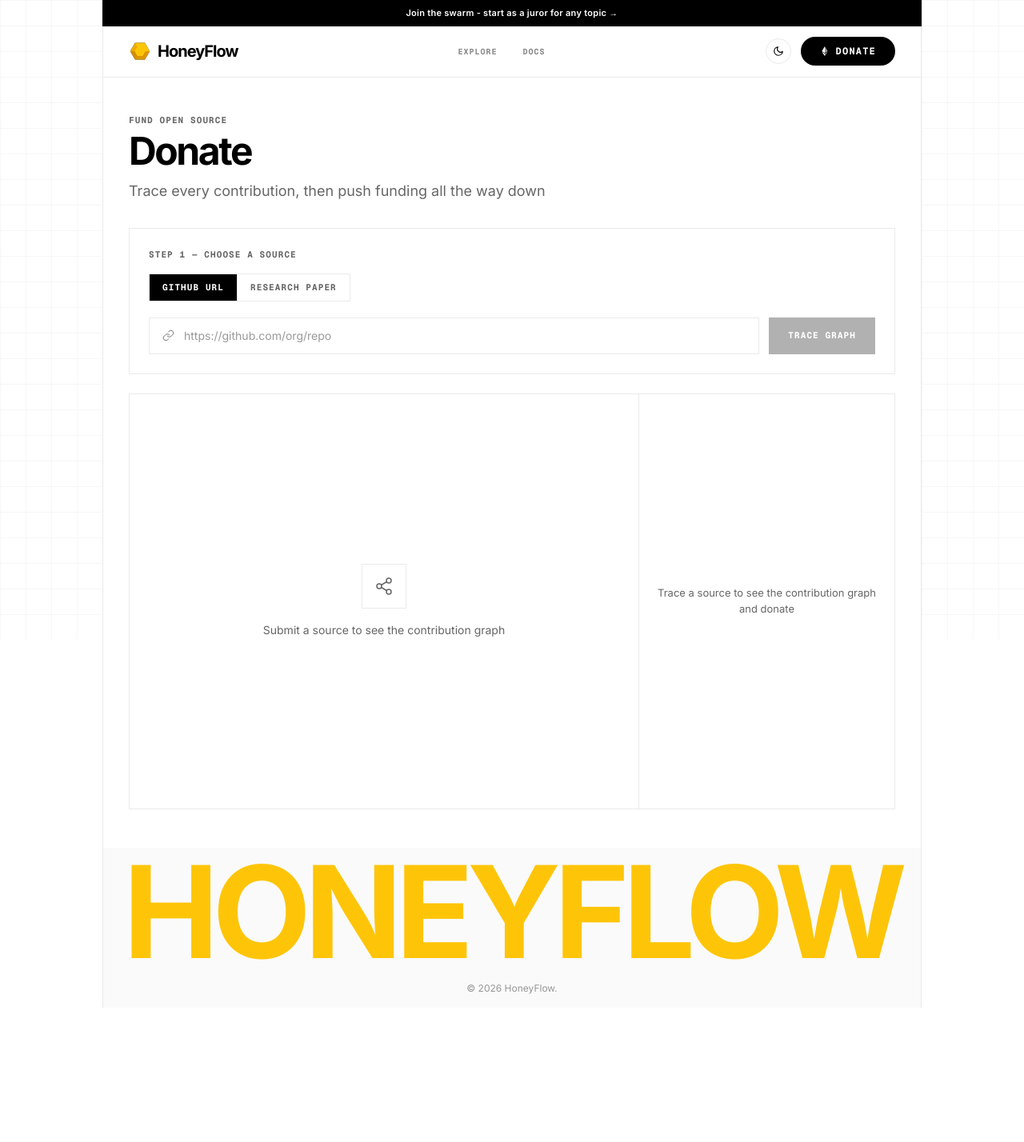
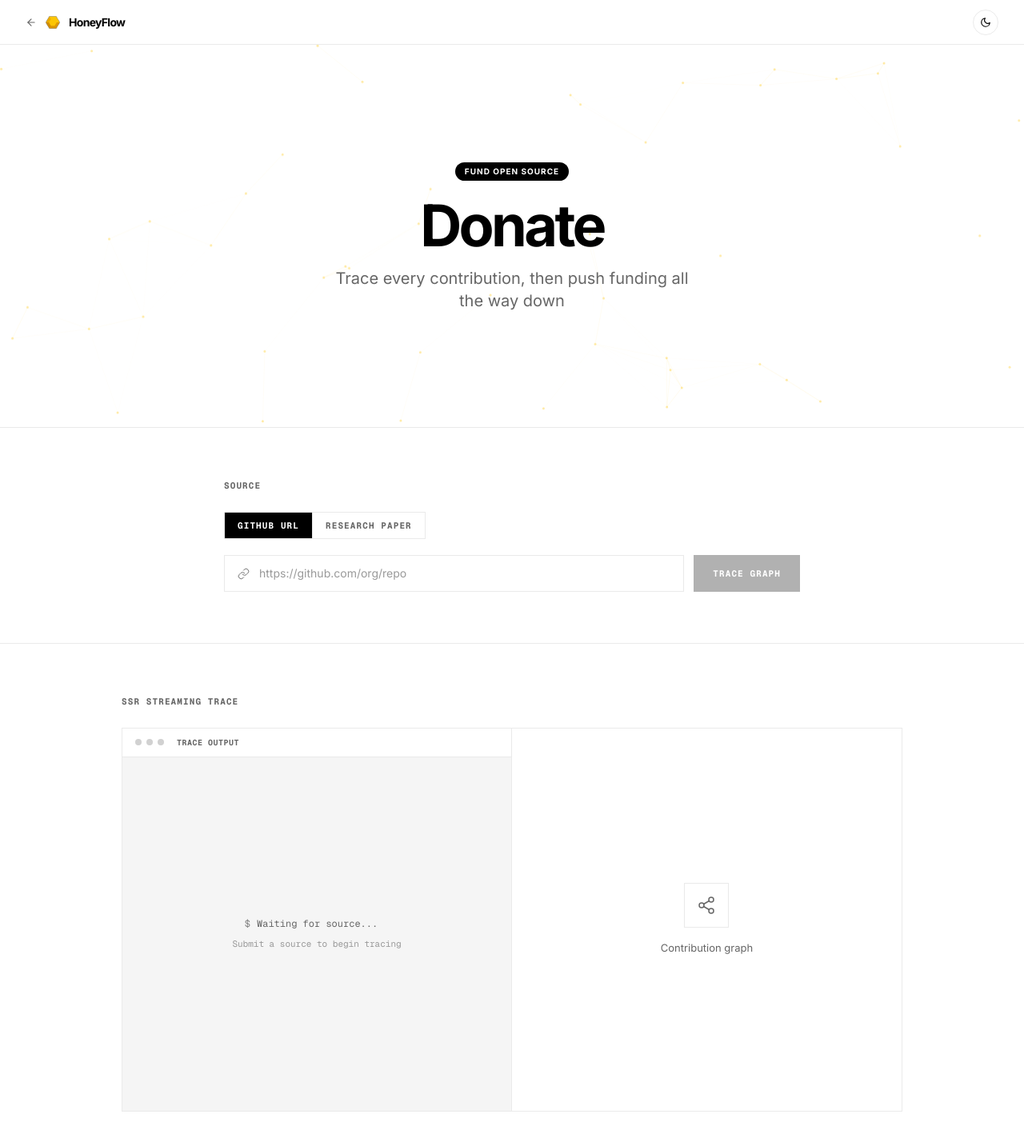
Before and after one commit to rayedchow/honeyflow, a Next.js app in the folder frontend/: page /submit in a window 1280 px wide. Shown: the top 1428 px of the page at 80% size. Before the commit the page ends 1260 px from the top, so only its background shows below. Built offline with nearby package versions, Linux system fonts and the light colour scheme.

Commit message:
fixed black frontend

```diff
--- a/frontend/app/submit/SubmitClient.tsx
+++ b/frontend/app/submit/SubmitClient.tsx
@@ -1,7 +1,10 @@
 "use client";
 
 import { useState, useRef, useCallback, useEffect } from "react";
+import Link from "next/link";
+import Image from "next/image";
 import EthIcon from "@/components/agentbase/EthIcon";
+import DarkModeToggle from "@/components/agentbase/DarkModeToggle";
 
 // ── Types ────────────────────────────────────────────────────────────────────
 
@@ -127,6 +130,110 @@ const PHASE_LABELS: Record<Phase, string> = {
   complete: "Analysis complete",
 };
 
+// ── Network Canvas ───────────────────────────────────────────────────────────
+
+interface Particle {
+  x: number;
+  y: number;
+  vx: number;
+  vy: number;
+}
+
+function NetworkCanvas() {
+  const canvasRef = useRef<HTMLCanvasElement>(null);
+  const animRef = useRef<number>(0);
+  const particlesRef = useRef<Particle[]>([]);
+
+  useEffect(() => {
+    const canvas = canvasRef.current;
+    if (!canvas) return;
+    const ctx = canvas.getContext("2d");
+    if (!ctx) return;
+
+    let w = 0;
+    let h = 0;
+
+    const resize = () => {
+      const dpr = window.devicePixelRatio || 1;
+      const rect = canvas.getBoundingClientRect();
+      w = rect.width;
+      h = rect.height;
+      canvas.width = w * dpr;
+      canvas.height = h * dpr;
+      ctx.setTransform(dpr, 0, 0, dpr, 0, 0);
+    };
+
+    const initParticles = () => {
+      const count = Math.min(80, Math.floor((w * h) / 12000));
+      particlesRef.current = Array.from({ length: count }, () => ({
+        x: Math.random() * w,
+        y: Math.random() * h,
+        vx: (Math.random() - 0.5) * 0.3,
+        vy: (Math.random() - 0.5) * 0.3,
+      }));
+    };
+
+    resize();
+    initParticles();
+
+    const handleResize = () => {
+      resize();
+      initParticles();
+    };
+    window.addEventListener("resize", handleResize);
+
+    const CONNECT_DIST = 150;
+
+    const animate = () => {
+      ctx.clearRect(0, 0, w, h);
+      const particles = particlesRef.current;
+
+      for (const p of particles) {
+        p.x += p.vx;
+        p.y += p.vy;
+        if (p.x < 0 || p.x > w) p.vx *= -1;
+        if (p.y < 0 || p.y > h) p.vy *= -1;
+      }
+
+      ctx.lineWidth = 0.5;
+      for (let i = 0; i < particles.length; i++) {
+        for (let j = i + 1; j < particles.length; j++) {
+          const dx = particles[i].x - particles[j].x;
+          const dy = particles[i].y - particles[j].y;
+          const distSq = dx * dx + dy * dy;
+          if (distSq < CONNECT_DIST * CONNECT_DIST) {
+            const dist = Math.sqrt(distSq);
+            const alpha = (1 - dist / CONNECT_DIST) * 0.18;
+            ctx.strokeStyle = `rgba(254, 197, 8, ${alpha})`;
+            ctx.beginPath();
+            ctx.moveTo(particles[i].x, particles[i].y);
+            ctx.lineTo(particles[j].x, particles[j].y);
+            ctx.stroke();
+          }
+        }
+      }
+
+      ctx.fillStyle = "rgba(254, 197, 8, 0.35)";
+      for (const p of particles) {
+        ctx.beginPath();
+        ctx.arc(p.x, p.y, 1.5, 0, Math.PI * 2);
+        ctx.fill();
+      }
+
+      animRef.current = requestAnimationFrame(animate);
+    };
+
+    animRef.current = requestAnimationFrame(animate);
+
+    return () => {
+      cancelAnimationFrame(animRef.current);
+      window.removeEventListener("resize", handleResize);
+    };
+  }, []);
+
+  return <canvas ref={canvasRef} className="absolute inset-0 w-full h-full" />;
+}
+
 // ── Contribution Graph ───────────────────────────────────────────────────────
 
 function ContributionGraph({
@@ -173,10 +280,7 @@ function ContributionGraph({
   const isEmpty = phase === "idle";
 
   return (
-    <div
-      className="relative w-full border border-agentbase-border bg-agentbase-card overflow-hidden"
-      style={{ height: 520 }}
-    >
+    <div className="relative w-full h-full border border-agentbase-border lg:border-l-0 bg-agentbase-card overflow-hidden">
       {isEmpty && (
         <div className="absolute inset-0 flex items-center justify-center">
           <div className="text-center">
@@ -186,8 +290,8 @@ function ContributionGraph({
                 <line x1="8.59" y1="13.51" x2="15.42" y2="17.49" /><line x1="15.41" y1="6.51" x2="8.59" y2="10.49" />
               </svg>
             </div>
-            <p className="text-agentbase-muted text-[14px]">
-              Submit a source to see the contribution graph
+            <p className="text-agentbase-muted text-[13px]">
+              Contribution graph
             </p>
           </div>
         </div>
@@ -195,7 +299,6 @@ function ContributionGraph({
 
       {!isEmpty && (
         <div ref={containerRef} className="absolute inset-4">
-          {/* SVG edges */}
           <svg ref={svgRef} className="absolute inset-0 w-full h-full pointer-events-none z-0">
             <defs>
               <filter id="edgeGlow">
@@ -234,12 +337,10 @@ function ContributionGraph({
             })}
           </svg>
 
-          {/* Nodes */}
           {DEMO_NODES.map((node) => {
             const isVisible = visibleNodes.has(node.id);
             const isSource = node.ring === 0;
             const isContributor = node.ring === 2;
-
             const size = isSource ? "w-16 h-16" : isContributor ? "w-11 h-11" : "w-13 h-13";
             const iconSize = isSource ? "w-6 h-6" : isContributor ? "w-3.5 h-3.5" : "w-4 h-4";
 
@@ -263,7 +364,6 @@ function ContributionGraph({
                     : "none",
                 }}
               >
-                {/* Label */}
                 <span
                   className="absolute -top-7 px-2 py-0.5 bg-agentbase-canvasBg border border-agentbase-border text-[9px] font-mono font-bold text-agentbase-muted whitespace-nowrap tracking-wide"
                   style={{
@@ -275,7 +375,6 @@ function ContributionGraph({
                   {node.label}
                 </span>
 
-                {/* Icon */}
                 <svg
                   viewBox="0 0 24 24"
                   fill="none"
@@ -299,7 +398,6 @@ function ContributionGraph({
         </div>
       )}
 
-      {/* Phase label */}
       {phase !== "idle" && phase !== "complete" && (
         <div className="absolute bottom-4 left-1/2 -translate-x-1/2 flex items-center gap-2 px-4 py-2 bg-agentbase-canvasBg border border-agentbase-border">
           <span className="w-1.5 h-1.5 rounded-full bg-agentbase-cyan animate-pulse" />
@@ -319,31 +417,83 @@ function ContributionGraph({
   );
 }
 
-// ── Processing Log ───────────────────────────────────────────────────────────
+// ── Streaming Log ────────────────────────────────────────────────────────────
 
-function ProcessingLog({ lines }: { lines: LogLine[] }) {
+function StreamingLog({ lines, phase }: { lines: LogLine[]; phase: Phase }) {
   const endRef = useRef<HTMLDivElement>(null);
 
   useEffect(() => {
     endRef.current?.scrollIntoView({ behavior: "smooth" });
   }, [lines.length]);
 
-  if (lines.length === 0) return null;
+  const isActive = phase !== "idle" && phase !== "complete";
 
   return (
-    <div className="border border-agentbase-border bg-agentbase-card p-4 max-h-48 overflow-y-auto">
-      <div className="space-y-1">
+    <div className="border border-agentbase-border bg-agentbase-canvasBg flex flex-col min-h-[320px] lg:min-h-0">
+      {/* Terminal header */}
+      <div className="flex items-center gap-2 px-4 py-2.5 border-b border-agentbase-border bg-agentbase-card">
+        <div className="flex gap-1.5">
+          <div className="w-2 h-2 rounded-full bg-agentbase-borderStrong" />
+          <div className="w-2 h-2 rounded-full bg-agentbase-borderStrong" />
+          <div className="w-2 h-2 rounded-full bg-agentbase-borderStrong" />
+        </div>
+        <span className="text-[10px] font-mono text-agentbase-muted tracking-wider uppercase font-bold ml-2">
+          trace output
+        </span>
+        {isActive && (
+          <span className="ml-auto flex items-center gap-1.5">
+            <span className="w-1.5 h-1.5 rounded-full bg-agentbase-cyan animate-pulse" />
+            <span className="text-[10px] font-mono text-agentbase-cyan tracking-wider uppercase font-bold">
+              {PHASE_LABELS[phase]}
+            </span>
+          </span>
+        )}
+        {phase === "complete" && (
+          <span className="ml-auto flex items-center gap-1.5">
+            <svg viewBox="0 0 24 24" width="10" height="10" fill="none" stroke="currentColor" strokeWidth="2" strokeLinecap="round" strokeLinejoin="round" className="text-agentbase-cyan">
+              <path d="M22 11.08V12a10 10 0 1 1-5.93-9.14" /><polyline points="22 4 12 14.01 9 11.01" />
+            </svg>
+            <span className="text-[10px] font-mono text-agentbase-cyan tracking-wider uppercase font-bold">
+              Complete
+            </span>
+          </span>
+        )}
+      </div>
+
+      {/* Log lines */}
+      <div className="flex-1 p-4 overflow-y-auto scrollbar-hide font-mono text-[12px]">
+        {lines.length === 0 && phase === "idle" ? (
+          <div className="h-full flex items-center justify-center min-h-[200px]">
+            <div className="text-center">
+              <div className="flex items-center justify-center gap-2 text-agentbase-muted mb-2">
+                <span className="text-agentbase-tertiary">$</span>
+                <span>Waiting for source...</span>
+                <span className="w-1.5 h-4 bg-agentbase-muted/30 animate-pulse" />
+              </div>
+              <p className="text-[11px] text-agentbase-placeholder">Submit a source to begin tracing</p>
+            </div>
+          </div>
+        ) : (
+          <div className="space-y-1.5">
             {lines.map((l, i) => (
               <div
                 key={i}
-            className="flex gap-3 text-[11px] font-mono leading-relaxed"
+                className="flex gap-3 leading-relaxed"
                 style={{ animation: "fadeInLine 0.3s ease-out" }}
               >
-            <span className="text-agentbase-muted flex-shrink-0 w-10 text-right">[{l.time}]</span>
-            <span className="text-agentbase-textMuted">{l.text}</span>
+                <span className="text-agentbase-muted flex-shrink-0 w-12 text-right tabular-nums">[{l.time}]</span>
+                <span className="text-agentbase-text">{l.text}</span>
               </div>
             ))}
+            {isActive && (
+              <div className="flex items-center gap-3 mt-1">
+                <span className="w-12" />
+                <span className="w-2 h-4 bg-agentbase-cyan/60 animate-pulse" />
+              </div>
+            )}
             <div ref={endRef} />
+          </div>
+        )}
       </div>
     </div>
   );
@@ -361,6 +511,7 @@ export default function SubmitClient() {
   const [visibleEdges, setVisibleEdges] = useState<Set<string>>(new Set());
   const [logLines, setLogLines] = useState<LogLine[]>([]);
   const timersRef = useRef<ReturnType<typeof setTimeout>[]>([]);
+  const traceSectionRef = useRef<HTMLElement>(null);
 
   const hasSource =
     (inputMode === "url" && url.trim().length > 0) || (inputMode === "pdf" && fileName.length > 0);
@@ -378,6 +529,11 @@ export default function SubmitClient() {
     setVisibleNodes(new Set());
     setVisibleEdges(new Set());
     setLogLines([]);
+
+    // Scroll to trace section
+    setTimeout(() => {
+      traceSectionRef.current?.scrollIntoView({ behavior: "smooth", block: "start" });
+    }, 200);
 
     PHASE_SCHEDULE.forEach(({ phase: p, at }) => {
       timersRef.current.push(setTimeout(() => setPhase(p), at));
@@ -440,27 +596,47 @@ export default function SubmitClient() {
     return clearTimers;
   }, [clearTimers]);
 
-  const isProcessing = phase !== "idle" && phase !== "complete";
+  return (
+    <div className="min-h-screen bg-agentbase-bg text-agentbase-text selection:bg-agentbase-cyan/30">
 
-  return (
-    <div className="px-8 py-12">
-      {/* Header */}
-      <div className="mb-8">
-        <p className="text-[11px] font-mono font-bold uppercase tracking-widest text-agentbase-muted mb-1.5">
-          Fund open source
-        </p>
-        <h1 className="text-4xl md:text-5xl font-bold tracking-tighter text-agentbase-text mb-3">
+      {/* ── Minimal Top Bar ─────────────────────────────────────────────────── */}
+      <nav className="fixed top-0 left-0 right-0 z-50 h-14 flex items-center justify-between px-6 md:px-8 bg-agentbase-bg/80 backdrop-blur-md border-b border-agentbase-border">
+        <Link
+          href="/"
+          className="flex items-center gap-2.5 text-sm font-bold tracking-tighter text-agentbase-text hover:text-agentbase-muted transition-colors"
+        >
+          <svg viewBox="0 0 24 24" width="14" height="14" fill="none" stroke="currentColor" strokeWidth="2" strokeLinecap="round" strokeLinejoin="round" className="text-agentbase-muted">
+            <path d="M19 12H5" /><polyline points="12 19 5 12 12 5" />
+          </svg>
+          <Image src="/logo.svg" alt="HoneyFlow" width={20} height={20} />
+          HoneyFlow
+        </Link>
+        <DarkModeToggle />
+      </nav>
+
+      <div className="h-14" />
+
+      {/* ── Canvas Section ──────────────────────────────────────────────────── */}
+      <section className="relative w-full py-20 md:py-28 lg:py-36 overflow-hidden border-b border-agentbase-border">
+        <NetworkCanvas />
+        <div className="relative z-10 max-w-3xl mx-auto px-6 text-center">
+          <div className="inline-block bg-agentbase-badgeBg text-agentbase-badgeText text-[10px] font-bold tracking-widest uppercase px-3 py-1 rounded-full mb-5">
+            FUND OPEN SOURCE
+          </div>
+          <h1 className="text-5xl md:text-6xl lg:text-7xl font-bold tracking-tighter text-agentbase-text mb-4">
             Donate
           </h1>
-        <p className="text-lg text-agentbase-muted">
+          <p className="text-lg md:text-xl text-agentbase-muted max-w-md mx-auto leading-relaxed">
             Trace every contribution, then push funding all the way down
           </p>
         </div>
+      </section>
 
-      {/* Source input */}
-      <div className="border border-agentbase-border bg-agentbase-card p-6 mb-6">
-        <p className="text-[11px] font-mono font-bold uppercase tracking-widest text-agentbase-muted mb-4">
-          Step 1 — Choose a source
+      {/* ── Source Section ──────────────────────────────────────────────────── */}
+      <section className="w-full py-12 md:py-16 border-b border-agentbase-border">
+        <div className="max-w-3xl mx-auto px-6">
+          <p className="text-[11px] font-mono font-bold uppercase tracking-widest text-agentbase-muted mb-6">
+            Source
           </p>
 
           {/* Mode toggle */}
@@ -550,41 +726,57 @@ export default function SubmitClient() {
             )}
           </div>
         </div>
+      </section>
 
-      {/* Graph + sidebar */}
-      <div className="grid grid-cols-1 lg:grid-cols-[1fr_320px] gap-0">
+      {/* ── SSR Streaming Trace Section ─────────────────────────────────────── */}
+      <section ref={traceSectionRef} className="w-full py-12 md:py-16 scroll-mt-14">
+        <div className="max-w-5xl mx-auto px-6">
+          <p className="text-[11px] font-mono font-bold uppercase tracking-widest text-agentbase-muted mb-6">
+            SSR Streaming Trace
+          </p>
+
+          {/* Log + Graph split */}
+          <div className="grid grid-cols-1 lg:grid-cols-2 gap-0" style={{ minHeight: 480 }}>
+            <StreamingLog lines={logLines} phase={phase} />
             <ContributionGraph visibleNodes={visibleNodes} visibleEdges={visibleEdges} phase={phase} />
+          </div>
 
-        <div className="flex flex-col border border-agentbase-border lg:border-l-0">
-          {/* Stats (only when complete) */}
-          {phase === "complete" && (
-            <div className="p-5 grid grid-cols-2 gap-4 border-b border-agentbase-border">
-              <div>
-                <p className="text-[10px] font-mono font-bold uppercase tracking-widest text-agentbase-muted mb-1">Dependencies</p>
-                <p className="text-2xl font-bold tracking-tight text-agentbase-text">5</p>
+          {/* Stats row */}
+          <div
+            className="grid grid-cols-2 md:grid-cols-4 gap-0 border border-agentbase-border border-t-0 overflow-hidden"
+            style={{
+              maxHeight: phase === "complete" ? 200 : 0,
+              opacity: phase === "complete" ? 1 : 0,
+              transition: "max-height 0.5s ease-out, opacity 0.4s ease-out 0.1s",
+            }}
+          >
+            {[
+              { label: "Dependencies", value: "5" },
+              { label: "Contributors", value: "8" },
+              { label: "Nodes Mapped", value: "14" },
+              { label: "Depth", value: "2" },
+            ].map((stat, i) => (
+              <div key={stat.label} className={`p-5 ${i > 0 ? "border-l border-agentbase-border" : ""}`}>
+                <p className="text-[10px] font-mono font-bold uppercase tracking-widest text-agentbase-muted mb-1">{stat.label}</p>
+                <p className="text-2xl font-bold tracking-tight text-agentbase-text">{stat.value}</p>
               </div>
-              <div>
-                <p className="text-[10px] font-mono font-bold uppercase tracking-widest text-agentbase-muted mb-1">Contributors</p>
-                <p className="text-2xl font-bold tracking-tight text-agentbase-text">8</p>
+            ))}
           </div>
-              <div>
-                <p className="text-[10px] font-mono font-bold uppercase tracking-widest text-agentbase-muted mb-1">Nodes Mapped</p>
-                <p className="text-2xl font-bold tracking-tight text-agentbase-text">14</p>
-              </div>
-              <div>
-                <p className="text-[10px] font-mono font-bold uppercase tracking-widest text-agentbase-muted mb-1">Depth</p>
-                <p className="text-2xl font-bold tracking-tight text-agentbase-text">2</p>
-              </div>
-            </div>
-          )}
 
-          {/* Donation amount (when graph is complete) */}
-          {phase === "complete" && (
-            <div className="p-5 border-b border-agentbase-border">
-              <p className="text-[11px] font-mono font-bold uppercase tracking-widest text-agentbase-muted mb-3">
-                Step 2 — Set amount
+          {/* Donate CTA */}
+          <div
+            className="mt-10 max-w-md mx-auto"
+            style={{
+              opacity: phase === "complete" ? 1 : 0,
+              transform: `translateY(${phase === "complete" ? 0 : 16}px)`,
+              transition: "opacity 0.5s ease-out 0.3s, transform 0.5s ease-out 0.3s",
+              pointerEvents: phase === "complete" ? "auto" : "none",
+            }}
+          >
+            <p className="text-[11px] font-mono font-bold uppercase tracking-widest text-agentbase-muted mb-3 text-center">
+              Set amount
             </p>
-              <div className="flex items-center gap-3 border border-agentbase-border px-4 py-3">
+            <div className="flex items-center gap-3 border border-agentbase-border px-4 py-3 bg-agentbase-card">
               <EthIcon size={14} />
               <input
                 type="number"
@@ -599,46 +791,19 @@ export default function SubmitClient() {
             </div>
             <button
               disabled={!canDonate}
-                className="mt-4 w-full inline-flex items-center justify-center gap-2 px-6 py-3 bg-agentbase-invertedBg text-agentbase-invertedText font-mono text-xs tracking-widest uppercase font-bold rounded-full hover:bg-agentbase-invertedHover transition-colors disabled:opacity-30 disabled:cursor-not-allowed"
+              className="mt-4 w-full inline-flex items-center justify-center gap-2 px-6 py-3.5 bg-agentbase-invertedBg text-agentbase-invertedText font-mono text-xs tracking-widest uppercase font-bold rounded-full hover:bg-agentbase-invertedHover transition-colors disabled:opacity-30 disabled:cursor-not-allowed"
             >
               <EthIcon size={12} />
               Donate {amount ? `${amount} ETH` : ""}
             </button>
             {canDonate && (
               <p className="mt-3 text-[11px] text-agentbase-muted text-center">
-                  Funds will split across {8} contributors automatically
+                Funds will split across 8 contributors automatically
               </p>
             )}
           </div>
-          )}
-
-          {/* Processing log */}
-          {logLines.length > 0 && (
-            <div className="flex-1">
-              <ProcessingLog lines={logLines} />
         </div>
-          )}
-
-          {/* Placeholder when idle */}
-          {phase === "idle" && (
-            <div className="p-5 flex-1 flex items-center justify-center">
-              <p className="text-[13px] text-agentbase-muted text-center">
-                Trace a source to see the contribution graph and donate
-              </p>
-            </div>
-          )}
-
-          {/* Processing indicator */}
-          {isProcessing && logLines.length === 0 && (
-            <div className="p-5 flex-1 flex items-center justify-center">
-              <div className="flex items-center gap-2">
-                <span className="w-1.5 h-1.5 rounded-full bg-agentbase-cyan animate-pulse" />
-                <p className="text-[13px] text-agentbase-muted">Processing...</p>
-              </div>
-            </div>
-          )}
-        </div>
-      </div>
+      </section>
 
       {/* Inline keyframes */}
       <style jsx>{`
--- a/frontend/app/submit/page.tsx
+++ b/frontend/app/submit/page.tsx
@@ -1,6 +1,4 @@
 import type { Metadata } from "next";
-import Navbar from "@/components/agentbase/Navbar";
-import Footer from "@/components/agentbase/Footer";
 import SubmitClient from "./SubmitClient";
 
 export const metadata: Metadata = {
@@ -10,31 +8,5 @@ export const metadata: Metadata = {
 };
 
 export default function DonatePage() {
-  return (
-    <div className="relative flex flex-col min-h-screen bg-agentbase-bg text-agentbase-text overflow-hidden selection:bg-agentbase-cyan/30">
-      <div className="fixed inset-0 z-0 pointer-events-none">
-        <div className="h-full flex justify-center">
-          <div className="max-w-5xl w-full border-x border-agentbase-border" />
-        </div>
-        <div className="absolute inset-y-0 left-0 right-0 flex justify-center">
-          <div className="max-w-5xl w-full relative">
-            <div className="absolute inset-y-0 right-full w-[50vw] bg-grid" />
-            <div className="absolute inset-y-0 left-full w-[50vw] bg-grid" />
-          </div>
-        </div>
-      </div>
-
-      <Navbar />
-
-      <div className="h-[94px]" />
-
-      <div className="relative z-10 max-w-5xl mx-auto w-full border-x border-agentbase-border flex flex-col flex-1">
-        <main className="flex-col flex w-full flex-1">
-          <SubmitClient />
-        </main>
-
-        <Footer />
-      </div>
-    </div>
-  );
+  return <SubmitClient />;
 }
```
Lines whose indentation alone changed are shown as unchanged.
